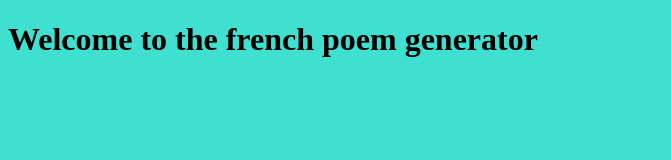
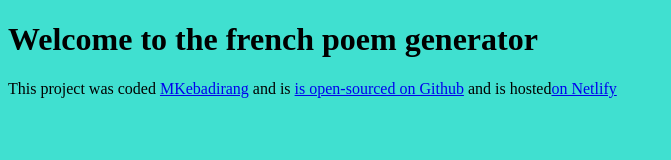
Before and after one commit to mkebadirang9-art/French-Poem-Generator, a plain HTML site: page index.html in a window 1280 px wide. Shown: the whole page, without its empty margins (0-671 px from the left). Drawn offline with Linux system fonts and the light colour scheme.

Commit message:
added footer

```diff
--- a/index.html
+++ b/index.html
@@ -9,6 +9,17 @@
 </head>
 <body>
     <h1>Welcome to the french poem generator</h1>
+
+    <footer>
+        This project was coded
+        <a href="https://github.com/mkebadirang9-art"target="_blank"> MKebadirang</a>  and is
+        <a
+         href="https://github.com/mkebadirang9-art/French-Poem-Generator"
+        target="_blank"
+        >
+        is open-sourced on Github</a
+        > and is hosted<a href="https://poems-in-french.netlify.app/"target="_blank">on Netlify</a>
+    </footer>
     <script src="src/index.js"></script>
 </body>
 </html>
```
